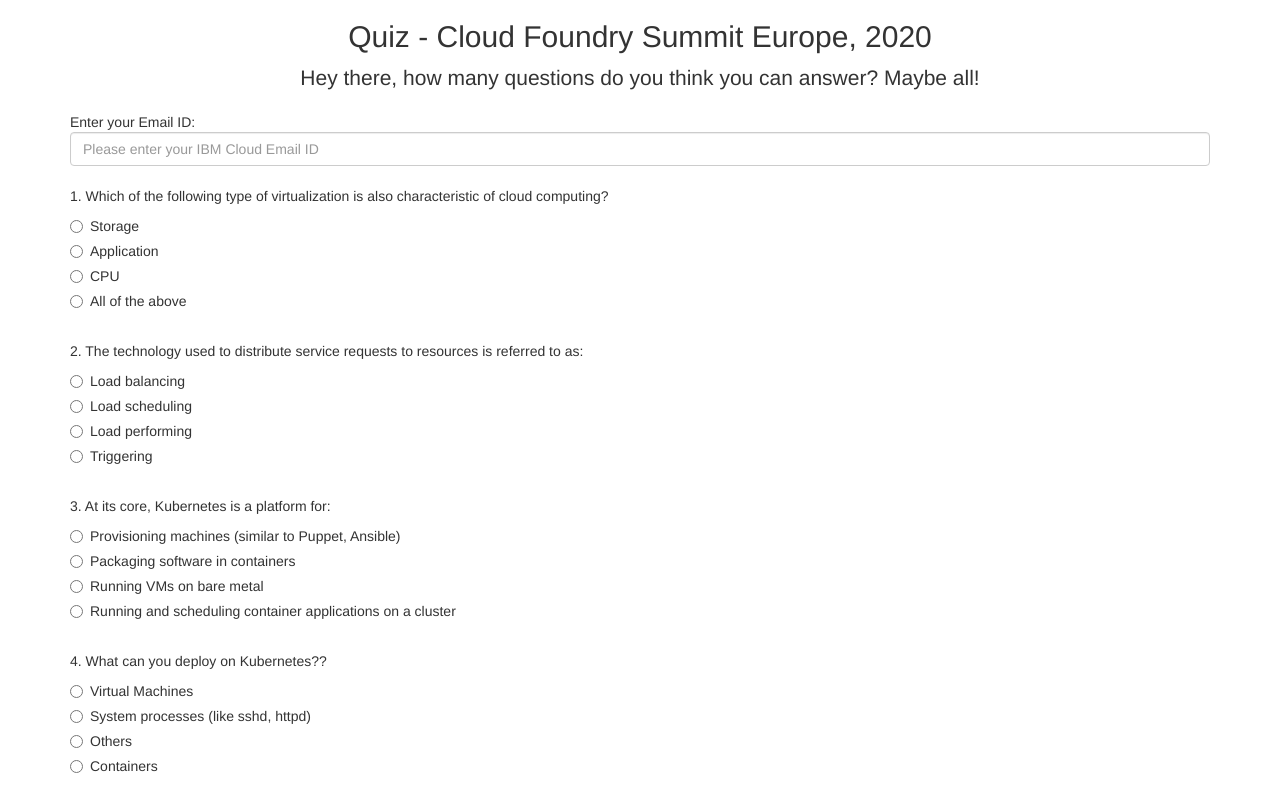
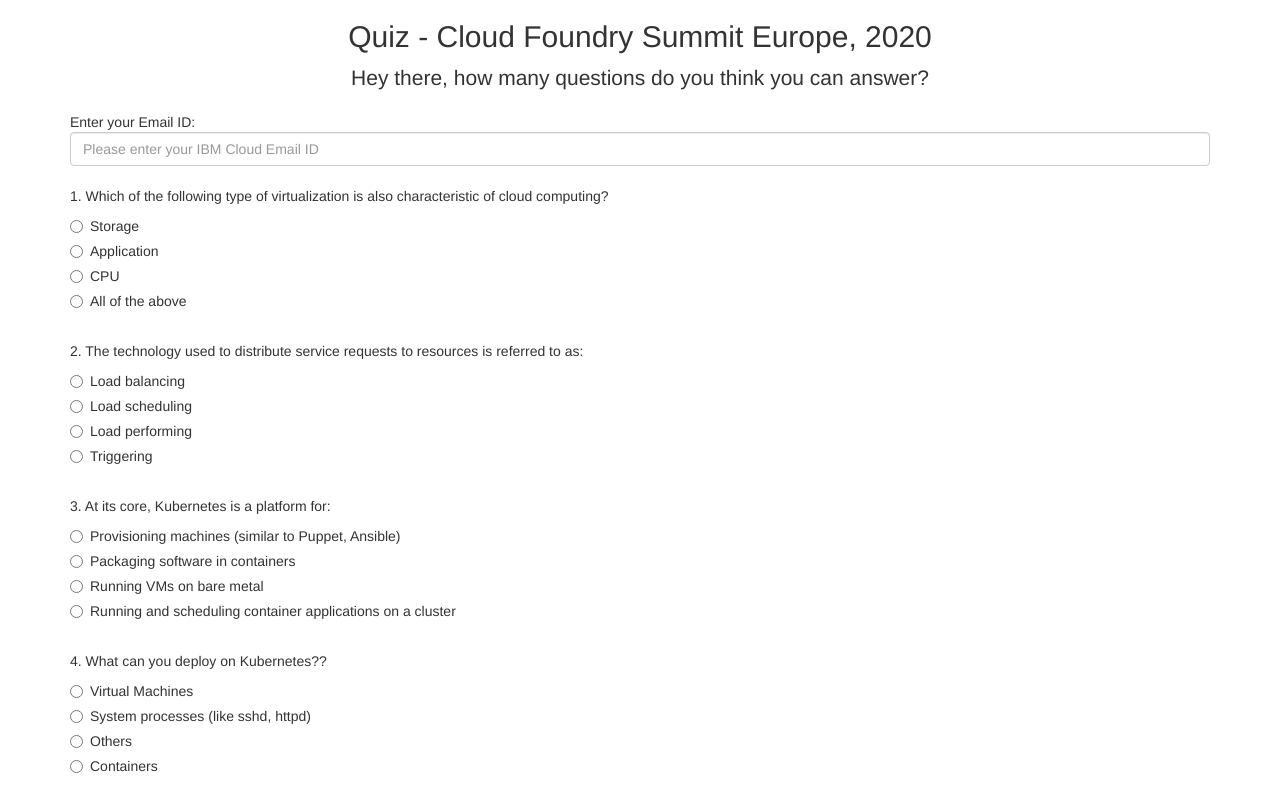
Before and after one commit to rapchic-zz/cloud-foundry-quiz, a website: page views/index.html in a window 1280 px wide. Shown: the top 800 px of the page. Drawn offline with nearby package versions, Linux system fonts and the light colour scheme.

Commit message:
Update index.html

```diff
--- a/views/index.html
+++ b/views/index.html
@@ -15,7 +15,7 @@
     <div class="container">
         <div class="py-5 text-center">
         <h2>Quiz - Cloud Foundry Summit Europe, 2020</h2>
-        <p class="lead">Hey there, how many questions do you think you can answer? Maybe all!</p>
+        <p class="lead">Hey there, how many questions do you think you can answer?</p>
         </div>
         <form method="POST" action="/quizsubmission">
         <p class="lead"></p>
```
